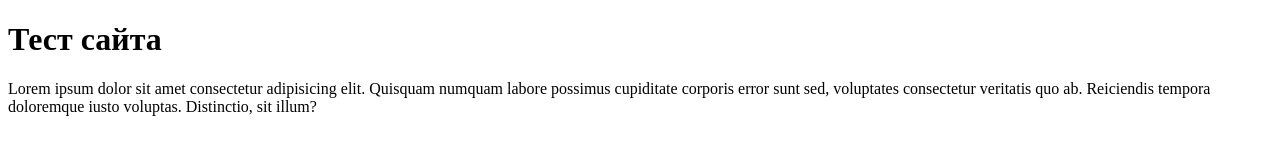
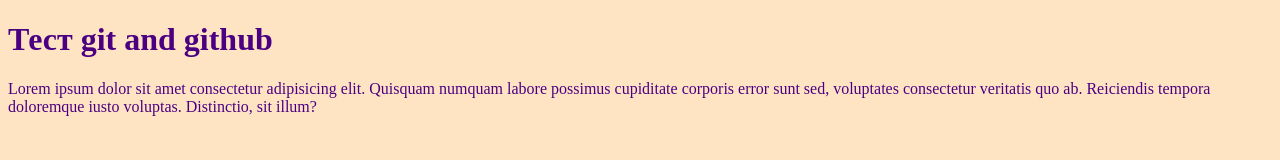
Before and after one commit to pavelbekarev/first_repository, a plain HTML site: page index.html in a window 1280 px wide. Drawn offline with Linux system fonts and the light colour scheme.

Commit message:
set style for body

```diff
--- a/css/style.css
+++ b/css/style.css
@@ -0,0 +1,4 @@
+body {
+    background-color: bisque;
+    color: indigo;
+}
--- a/index.html
+++ b/index.html
@@ -8,7 +8,7 @@
     <link rel="stylesheet" href="css/style.css">
 </head>
 <body>
-    <h1>Тест сайта</h1>
+    <h1>Тест git and github</h1>
     <p>Lorem ipsum dolor sit amet consectetur adipisicing elit. Quisquam numquam labore possimus cupiditate corporis error sunt sed, voluptates consectetur veritatis quo ab. Reiciendis tempora doloremque iusto voluptas. Distinctio, sit illum?</p>
 
 
```
